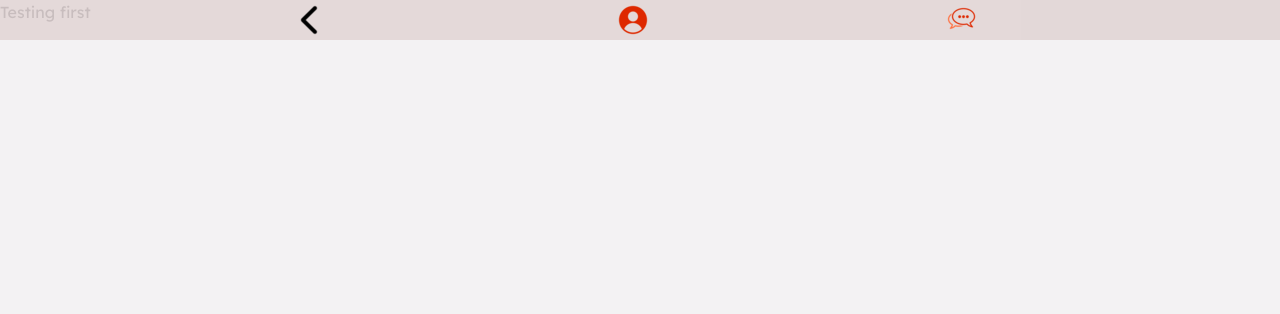
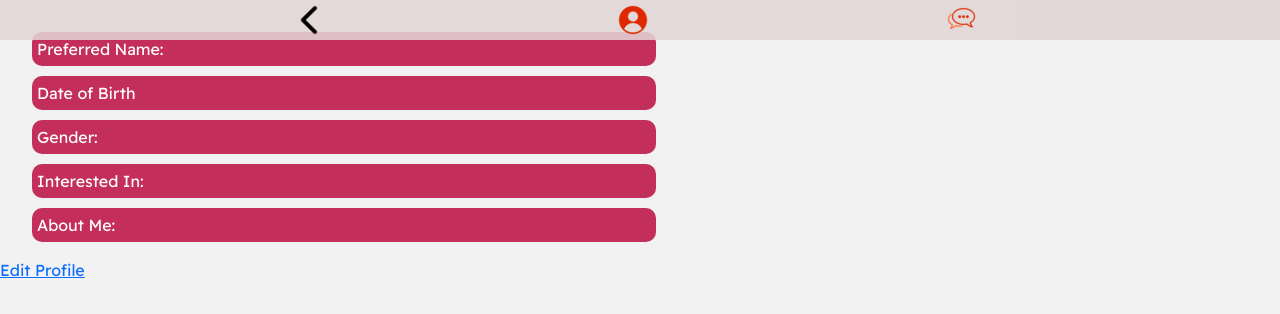
Before and after one commit to Travis-Esselink/Kerosene-Dating-App, a React (Create React App) app in the folder client/: page /profile/1 in a window 1280 px wide. Shown: the top 314 px of the page. Built offline with nearby package versions, Linux system fonts and the light colour scheme; no server answers.

Commit message:
Created shitty UserProfile

```diff
--- a/client/src/components/UserProfile.js
+++ b/client/src/components/UserProfile.js
@@ -1,7 +1,7 @@
 import { useState, useEffect } from 'react'
-import { useParams } from 'react-router-dom'
-// import Button from 'react-bootstrap/Button';
-// import Card from 'react-bootstrap/Card';
+import { useParams, Link } from 'react-router-dom'
+import Button from 'react-bootstrap/Button';
+import Card from 'react-bootstrap/Card';
 // import Carousel from 'react-bootstrap/Carousel';
 
 import MatchNav from "./MatchNav"
@@ -28,7 +28,22 @@ const UserProfile = ({user}) => {
         <>
         <MatchNav />
         { !userData ? <Loading /> : (
-            <p>Testing first</p>
+            <>
+            <div className="userprofile-container">
+                <img className="userprofice-pic" src={userData.coverImage} alt={userData.username} />
+            </div>
+            <div className="userprofile-content">
+                <h5>{userData.displayName}</h5>
+                <ul>
+                    <li>Preferred Name: {userData.displayName}</li>
+                    <li>Date of Birth{userData.dateOfBirth}</li>
+                    <li>Gender: {userData.gender}</li>
+                    <li>Interested In: {userData.genderPref}</li>
+                    <li>About Me: {userData.bio}</li>
+                </ul>
+                <Link to={`/editprofile`}>Edit Profile</Link>
+            </div>
+            </>
         )}
         </>
     )
```
